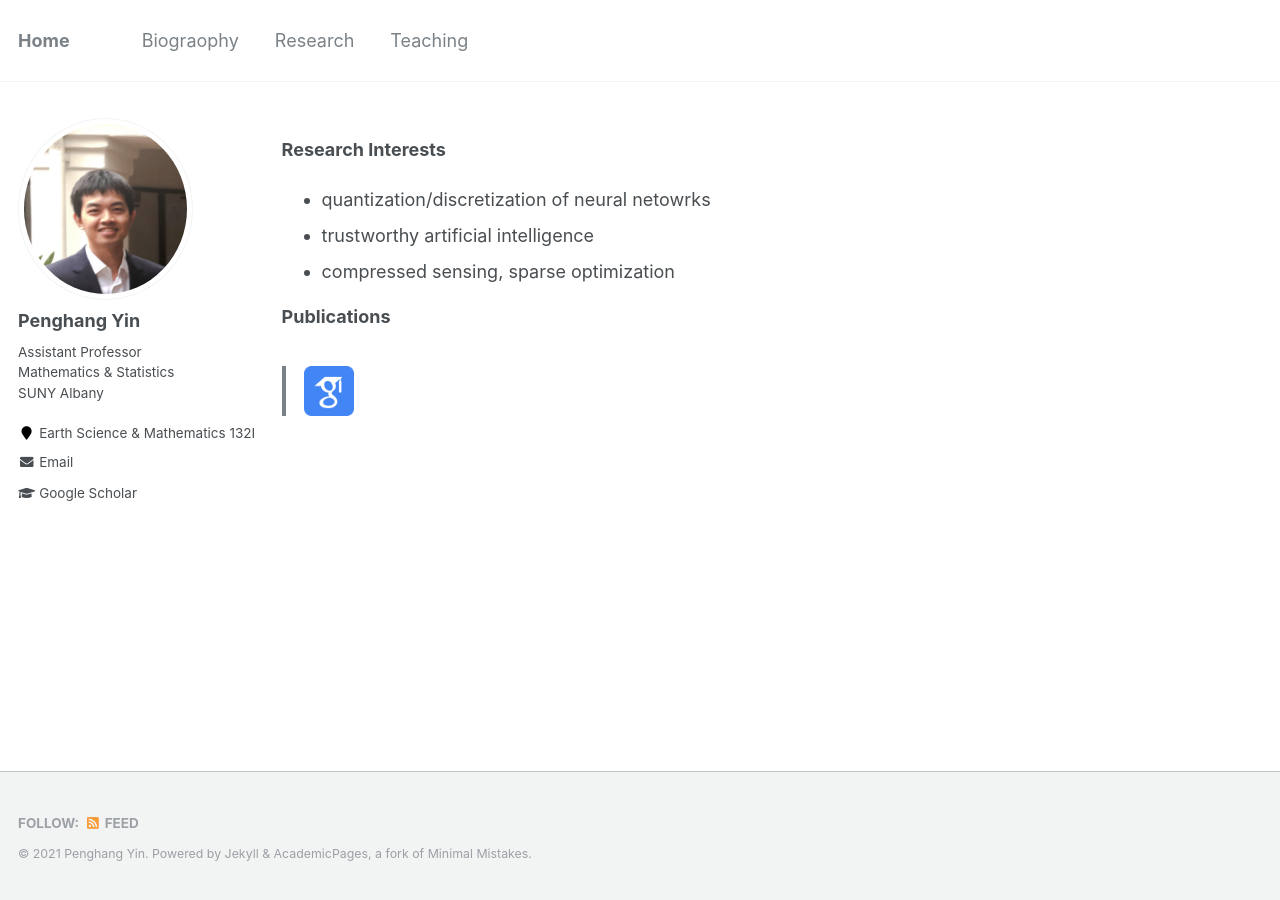
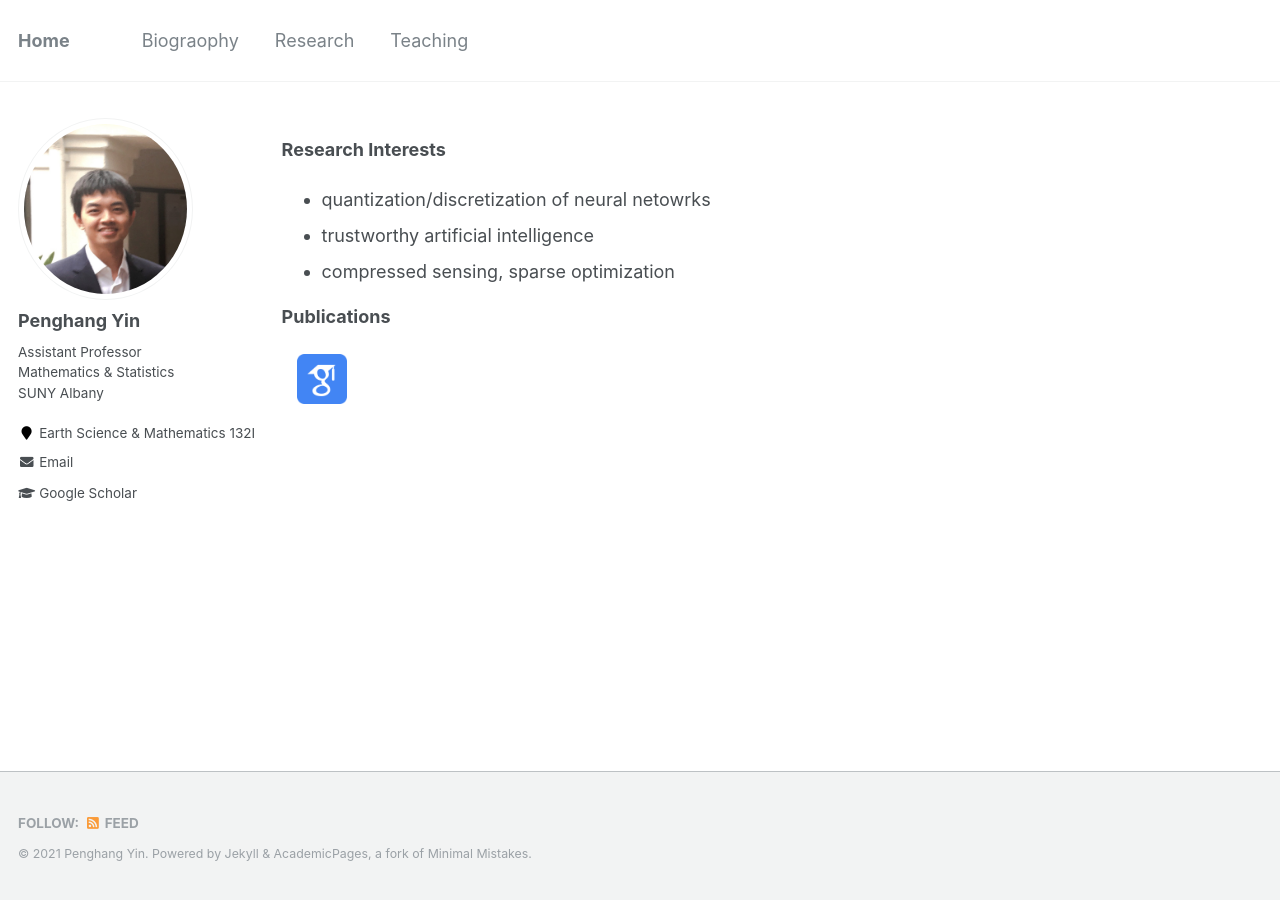
Before and after one commit to yin-penghang/yin-penghang.github.io, a Jekyll site: the page built from _pages/research.md, in a window 1280 px wide. Built offline with Jekyll 4.4.1, drawn with Linux system fonts in a browser that asks for light colours.

Commit message:
Update research.md

```diff
--- a/_pages/research.md
+++ b/_pages/research.md
@@ -12,4 +12,5 @@
  - compressed sensing, sparse optimization
 
 **Publications**
->[<img align="center" src= "/images/Scholar-icon.png" height="50" width = "50">](https://scholar.google.com/citations?user=PY1Cb7MAAAAJ&hl=en)
+
+&nbsp;&nbsp; [<img align="center" src= "/images/Scholar-icon.png" height="50" width = "50">](https://scholar.google.com/citations?user=PY1Cb7MAAAAJ&hl=en)
```
